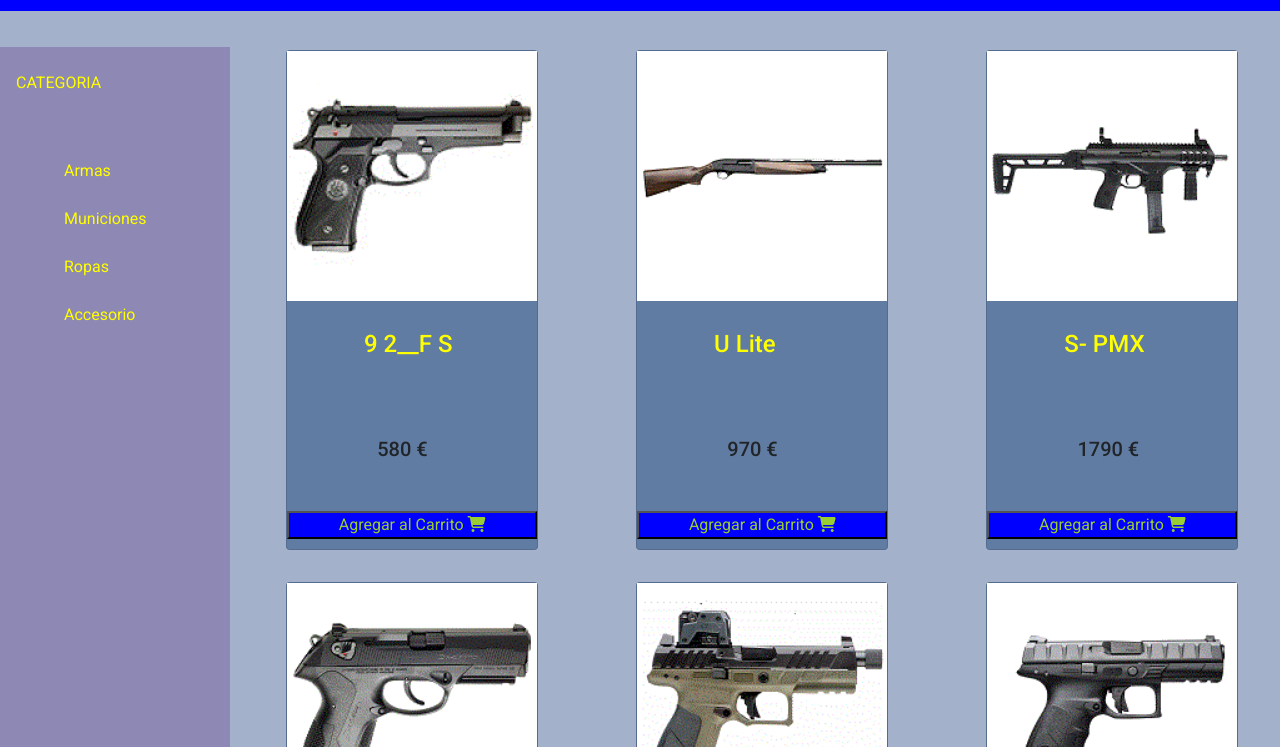
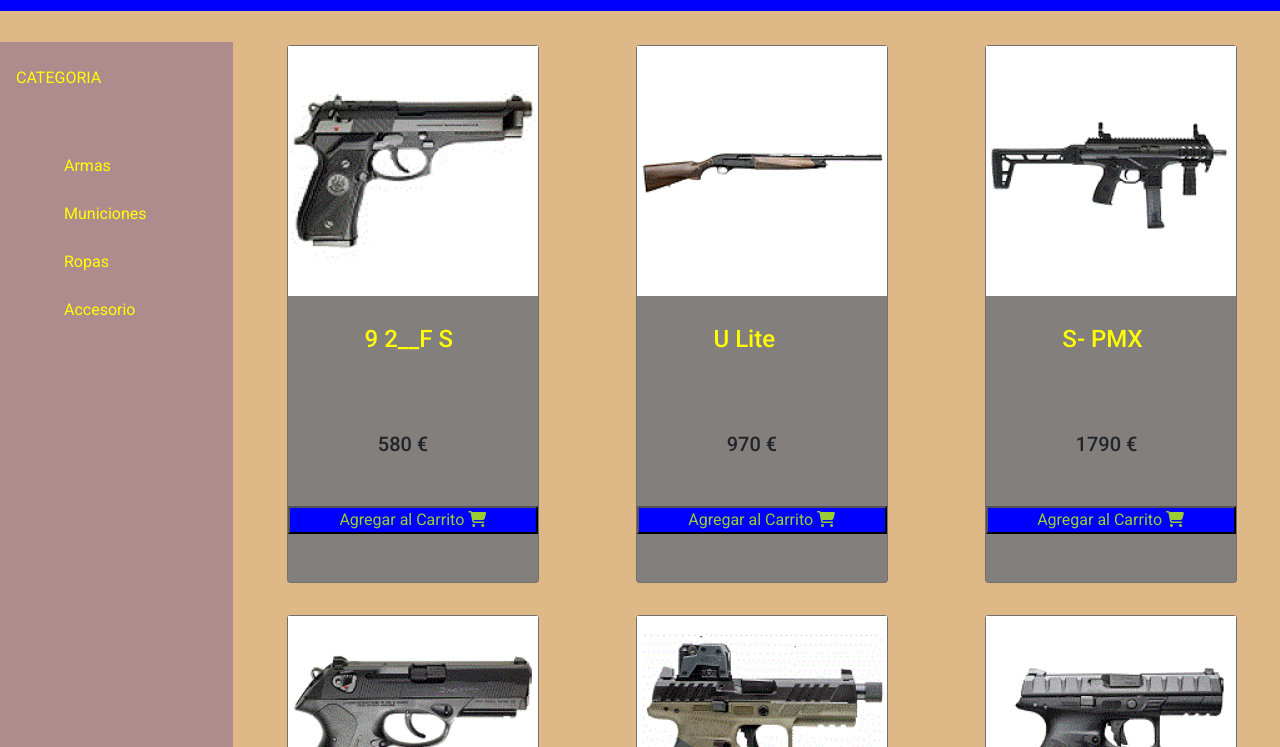
Before and after one commit to johangonza81/Plantilla-E-comerce, a plain HTML site: page index.html in a window 1280 px wide. Shown: the part 53-800 px from the top of the page. Drawn offline with nearby package versions, Linux system fonts and the light colour scheme.

Commit message:
cambio del bg color de body

```diff
--- a/assets/css/style.css
+++ b/assets/css/style.css
@@ -7,7 +7,7 @@
 }
 
 body{
-    background-color: hsla(217, 85%, 24%, 0.371);
+    background-color: burlywood;
 }
 
 img galery2{
@@ -63,7 +63,7 @@ img galery2{
 .grid-container {
     height: 100vh;
     display: grid;
-    gap: 15px;
+    gap: 10px;
     grid-template-areas:
     "a a a a "
     "b c d e "
@@ -139,7 +139,7 @@ button{
 .card{
 
     background-color:rgba(8, 53, 113, 0.429);
-    height: 500px;
+    height: 100%;
     margin-top:1em ;
     margin-bottom:1em ;
 }
```
